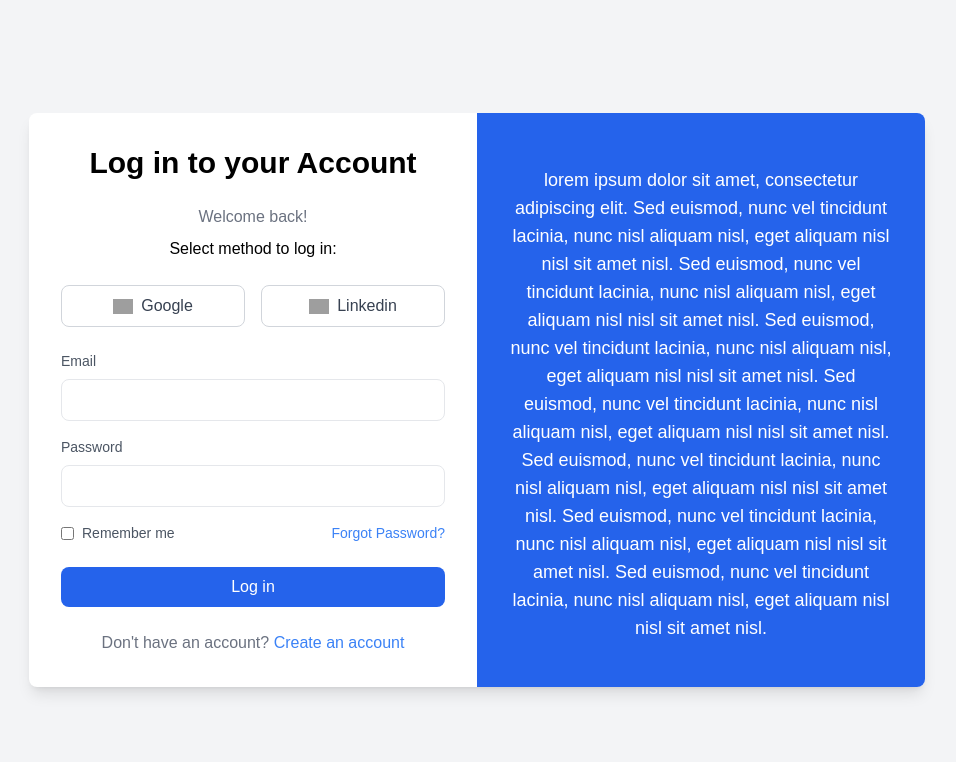
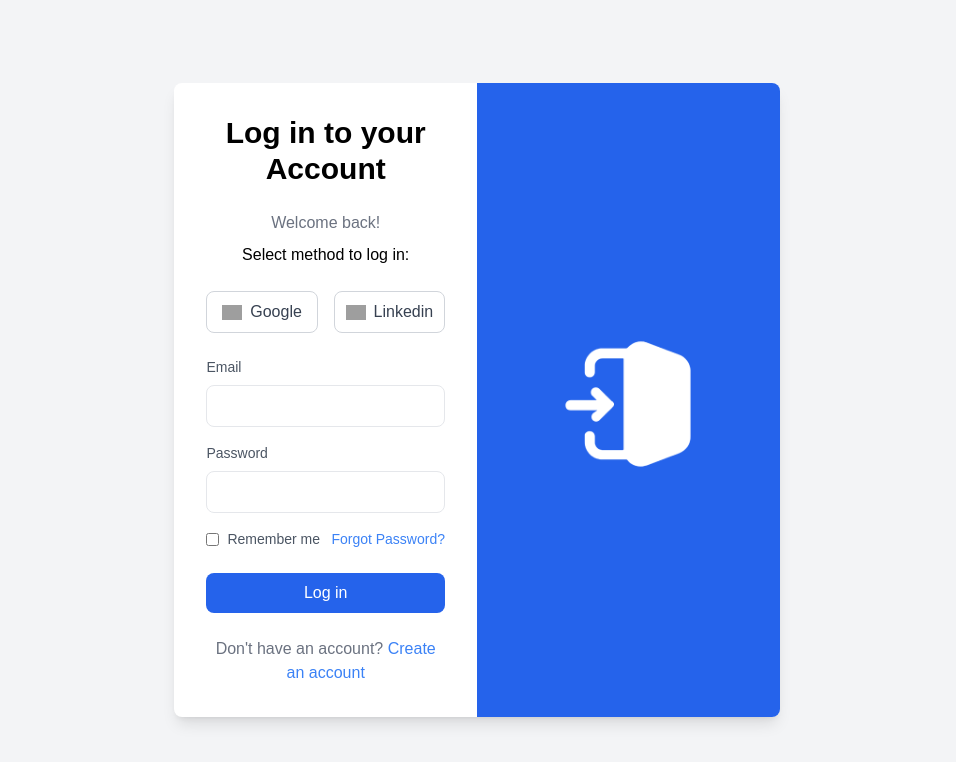
Before and after one commit to omkar-107/opine_bot, a Next.js app: page /login in a window 1280 px wide. Shown: the top 762 px of the page, without its empty margins (163-1119 px from the left). Built offline with nearby package versions, Linux system fonts and the light colour scheme; grey boxes are pictures that could not be loaded.

Commit message:
changed login code

```diff
--- a/app/login/page.js
+++ b/app/login/page.js
@@ -2,6 +2,10 @@
 import { useState } from 'react';
 import { useRouter } from 'next/navigation';
 import signup from "../signup/page.js";
+import LoginIcon from "@/public/assets/LoginIcon.png"
+import Image from 'next/image.js';
+
+
 export default function Login() {
   const [email, setEmail] = useState('');
   const [password, setPassword] = useState('');
@@ -38,10 +42,10 @@ export default function Login() {
           <p className="mb-2 text-center text-gray-500">
             Welcome back!
           </p>
-            <p className='mb-6 text-center'>
+          <p className='mb-6 text-center'>
 
-              Select method to log in:
-              </p>
+            Select method to log in:
+          </p>
 
           <div className="flex space-x-4 justify-center mb-6">
             <button className="w-1/2 py-2 border border-gray-300 rounded-lg text-gray-700 hover:bg-gray-100">
@@ -118,10 +122,17 @@ export default function Login() {
           <div className="flex items-center justify-center h-full">
             <div className="text-center mt-2">
 
-                <p className=" text-lg">
+              {/* <p className=" text-lg">
                  lorem ipsum dolor sit amet, consectetur adipiscing elit. Sed euismod, nunc vel tincidunt lacinia, nunc nisl aliquam nisl, eget aliquam nisl nisl sit amet nisl. Sed euismod, nunc vel tincidunt lacinia, nunc nisl aliquam nisl, eget aliquam nisl nisl sit amet nisl. Sed euismod, nunc vel tincidunt lacinia, nunc nisl aliquam nisl, eget aliquam nisl nisl sit amet nisl. Sed euismod, nunc vel tincidunt lacinia, nunc nisl aliquam nisl, eget aliquam nisl nisl sit amet nisl. Sed euismod, nunc vel tincidunt lacinia, nunc nisl aliquam nisl, eget aliquam nisl nisl sit amet nisl. Sed euismod, nunc vel tincidunt lacinia, nunc nisl aliquam nisl, eget aliquam nisl nisl sit amet nisl. Sed euismod, nunc vel tincidunt lacinia, nunc nisl aliquam nisl, eget aliquam nisl nisl sit amet nisl.
 
-                </p>
+                </p> */}
+              <Image
+                src={LoginIcon}
+                alt="Login Icon"
+                width={150}
+                height={150}
+                className=""
+              />
 
             </div>
           </div>
```
Also changed, not shown: public/assets/LoginIcon.png (added), public/assets/LoginIcon.svg (added).
